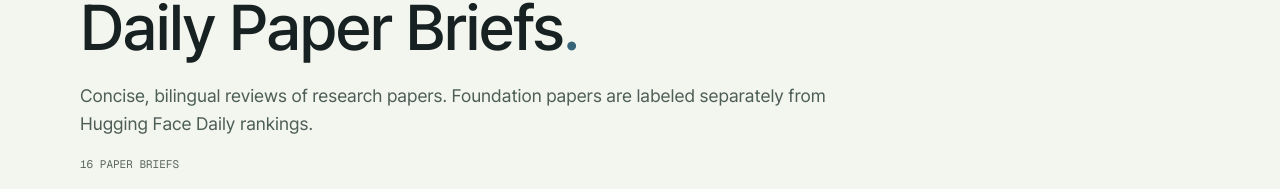
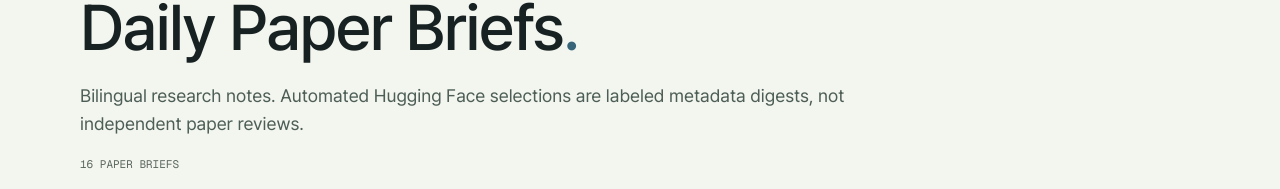
Before and after one commit to minonminho/minonminho.github.io, a Next.js app: page /daily-brief/papers in a window 1280 px wide. Shown: the part 273-462 px from the top of the page. Built offline with nearby package versions, Linux system fonts and the light colour scheme; no server answers.

Commit message:
fix: label auto paper digests and use English page metadata

```diff
--- a/src/components/daily-brief/paper-review-archive.tsx
+++ b/src/components/daily-brief/paper-review-archive.tsx
@@ -20,7 +20,7 @@ export function PaperReviewArchive({ reviews }: { reviews: PaperReviewSummary[]
     <header className="border-b-2 border-border-strong pb-9 md:pb-12">
       <p className="text-eyebrow text-signal-mint">SIDE PROJECT / DAILY BRIEF / PAPERS</p>
       <h1 className="text-display-xl mt-5">{copy("Daily Paper Briefs", "Daily Paper Briefs")}<span className="text-signal-ice">.</span></h1>
-      <p className="mt-5 max-w-3xl text-subhead">{copy("Concise, bilingual reviews of research papers. Foundation papers are labeled separately from Hugging Face Daily rankings.", "논문을 영어와 한국어로 간결하게 정리합니다. 기반 논문과 Hugging Face Daily 순위 논문을 구분해 표시합니다.")}</p>
+      <p className="mt-5 max-w-3xl text-subhead">{copy("Bilingual research notes. Automated Hugging Face selections are labeled metadata digests, not independent paper reviews.", "영어·한국어 논문 읽기 자료입니다. Hugging Face 자동 수집 글은 독립적인 리뷰와 구분해 메타데이터 요약으로 표시합니다.")}</p>
       <p className="mt-4 font-mono text-[11px] text-text-tertiary">{copy(`${reviews.length} PAPER BRIEFS`, `논문 Brief ${reviews.length}편`)}</p>
     </header>
 
```
